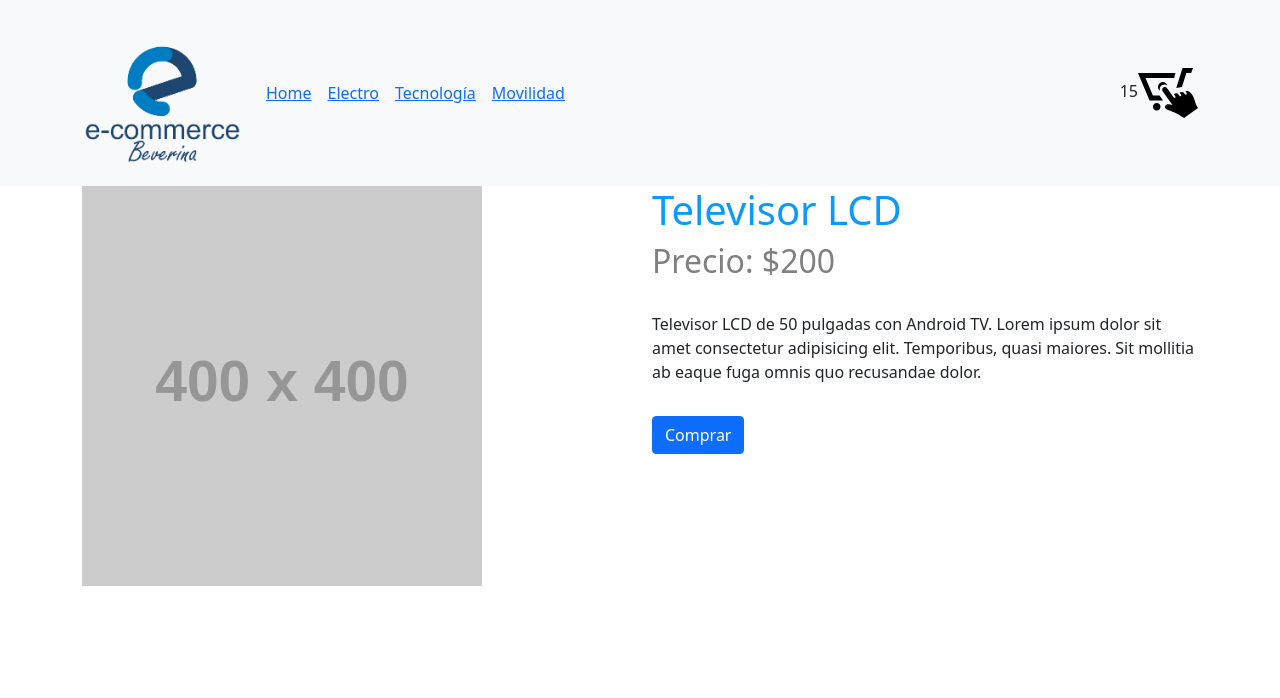
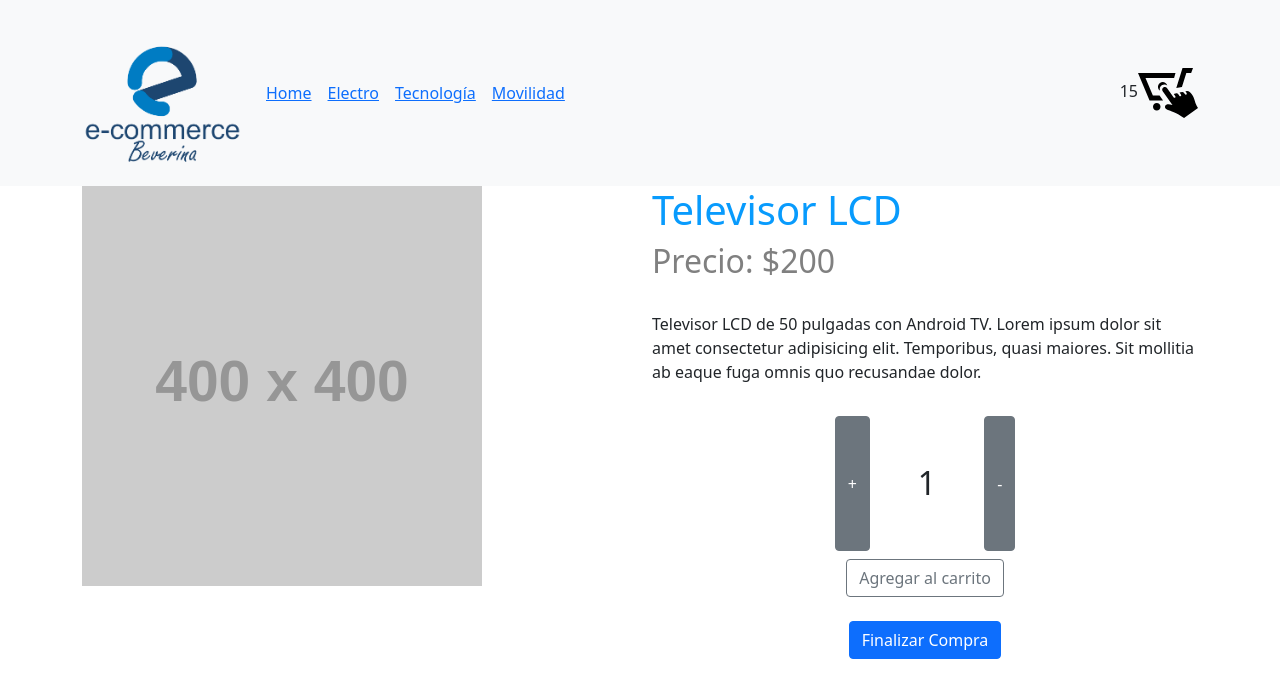
Before and after one commit to carlosbeverina/ecommerce-beverina, a React (Create React App) app: page /item/00001 in a window 1280 px wide. Shown: the top 698 px of the page. Built offline with nearby package versions, Linux system fonts and the light colour scheme.

Commit message:
8va entrega: se incluye el itemCount en el ItemDetail con la logica requerida.

```diff
--- /dev/null
+++ b/src/components/Cart.jsx
@@ -0,0 +1,5 @@
+import React from "react";
+
+export default function cart() {
+  return <div style={{ textAlign: 'center', fontSize: '2rem'}}>Proximamente Carrito</div>;
+}
--- a/src/components/Item.jsx
+++ b/src/components/Item.jsx
@@ -13,7 +13,7 @@ export default function Item({ producto }) {
             <Card.Text>${producto.price}</Card.Text>
           </Card.Body>
           <Card.Footer>
-            <Link to={'item/'+ producto.id}>Detalle</Link>
+            <Link to={'../item/'+ producto.id}>Detalle</Link>
           </Card.Footer>
         </Card>
       </Col>
--- a/src/components/ItemCount.jsx
+++ b/src/components/ItemCount.jsx
@@ -2,7 +2,7 @@ import React from "react";
 import { useState } from "react";
 import { Button, Col, Container, Row, Stack } from "react-bootstrap";
 
-function ItemCount({ initial, stock, onAdd }) {
+export default function ItemCount({ initial, stock, onAdd, prodId }) {
   const [count, setCount] = useState(initial);
 
   const agregar = () => {
@@ -32,13 +32,13 @@ function ItemCount({ initial, stock, onAdd }) {
           <Col className="d-flex justify-content-center ">
               <Button variant= "secondary" className="" onClick={agregar}>+</Button>
               <h2 className="contador m-5">{count}</h2>
-              <Button variant= "secondary" onClick={sacar}>-</Button>
+              <Button variant="secondary" onClick={sacar}>-</Button>
           </Col>
           </Row>
           <Row>
           <Col className="d-flex justify-content-center mt-2">
             <div>
-              <Button variant="outline-secondary" onClick={() => {onAdd(count); reset()}}>Comprar</Button>
+              <Button variant="outline-secondary" onClick={() => {onAdd(count, prodId); reset()}}>Agregar al carrito</Button>
             </div>
           </Col>
         </Row>
@@ -46,5 +46,3 @@ function ItemCount({ initial, stock, onAdd }) {
     </>
   );
 }
-
-export default ItemCount;
--- a/src/components/ItemDetail/ItemDetail.jsx
+++ b/src/components/ItemDetail/ItemDetail.jsx
@@ -1,24 +1,51 @@
 import React from "react";
+import { useState } from "react";
 import { Container, Row, Col, Card, Button } from "react-bootstrap";
 import Image from "react-bootstrap/Image";
+import { Link } from "react-router-dom";
+import ItemCount from "../ItemCount";
 import "./ItemDetail.css";
 
-export default function ItemDetail({ producto }) {
+export default function ItemDetail({ producto, loading }) {
+  const [visItemCount, setVisItemCount] = useState(true);
+  const [cant, setCant] = useState();
+
+  const onAdd = (count, prodId) => {
+    alert(`Agregaste ${count} del id: ${prodId} al carrito`);
+    setCant(cant + count);
+    setVisItemCount(false);
+  };
+
   return (
     <>
+      {!loading && (
         <Container>
           <Row className="d-flex flex-row">
             <Col>
               <Image src={producto.pictureUrl} />
             </Col>
-          <Col>
+            <Col className="d-flex flex-column">
               <h1 className="titulo">{producto.title}</h1>
               <h2 className="precio">Precio: ${producto.price}</h2>
               <p className="descripcion">{producto.description}</p>
-            <Button variant="primary">Comprar</Button>
+              {visItemCount && (
+                <ItemCount
+                  initial={1}
+                  stock={producto.stock}
+                  onAdd={onAdd}
+                  prodId={producto.id}
+                />
+              )}
+
+              <Link className="align-self-center mt-4" to={"../cart"}>
+                <Button variant="primary" onClick={() => {}}>
+                  Finalizar Compra
+                </Button>
+              </Link>
             </Col>
           </Row>
         </Container>
+      )}
     </>
   );
 }
--- a/src/components/ItemDetailContainer.jsx
+++ b/src/components/ItemDetailContainer.jsx
@@ -1,40 +1,46 @@
 import React, { useEffect, useState } from 'react'
+import { Col, Container, Row, Spinner } from 'react-bootstrap';
 import { useParams } from 'react-router-dom';
 import ItemDetail from './ItemDetail/ItemDetail';
 
 
 export default function ItemDetailContainer({greeting}) {
  const lorem = 'Lorem ipsum dolor sit amet consectetur adipisicing elit. Temporibus, quasi maiores. Sit mollitia ab eaque fuga omnis quo recusandae dolor.';
+ const [loading, setLoading] = useState(true);
  const [producto, setProducto] = useState([]);
  const id = useParams();
   useEffect(() => {
+    setProducto([]);
+    setLoading(true);
     const getItem = new Promise((res, rej) => {
       setTimeout(() => {
         res([
-          { id: '00001', title: "Televisor LCD", category:'electro', description:`Televisor LCD de 50 pulgadas con Android TV. ${lorem}`, price: 200, pictureUrl: "https://via.placeholder.com/400" },
-          { id: '00002', title: "Tablet Xiaomi", category:'tecnologia', description:`Tablet Xiaomi de 10 pulgadas con Android 12. ${lorem}`, price: 100, pictureUrl: "https://via.placeholder.com/400" },
-          { id: '00003', title: "Celular Pixel", category:'electro', description:`Celular Google Pixel 5. ${lorem}`, price: 150, pictureUrl: "https://via.placeholder.com/400" },
-          { id: '00004', title: "Licuadora", category:'electro', description:`Licuadora de 5 velocidades y 2 litros de capacidad. ${lorem}`, price: 50, pictureUrl: "https://via.placeholder.com/400" },
-          { id: '00005', title: "Monopatin", category:'movilidad', description:`Monopatin electrico con 100 km de autonomia. ${lorem}`, price: 30, pictureUrl: "https://via.placeholder.com/400" },
-          { id: '00007', title: "Proyector", category:'tecnologia', description:`Proyector Laser Samsung ultima generación. ${lorem}`, price: 600, pictureUrl: "https://via.placeholder.com/400" },
-          { id: '00008', title: "Cafetera Nesspresso", category:'electro', description:`Cafetera Nesspresso apta para cartuchos. ${lorem}`, price:100 , pictureUrl: "https://via.placeholder.com/400" },
-          { id: '00009', title: "Laptop Lenovo E14", category:'tecnologia', description:`Laptop Lenovo E14 2nd gen de 15.6 pulgadas. ${lorem}`, price: 500 , pictureUrl: "https://via.placeholder.com/400" },
-          { id: '00010', title: "Segway Urbano", category:'movilidad', description:`Segway para movilidad urbana. ${lorem}`, price: 400 , pictureUrl: "https://via.placeholder.com/400" },
-          { id: '00011', title: "Heladera GAFA", category:'electro', description:`Heladera de 200L de capacidad con Freezer. ${lorem}`, price: 300 , pictureUrl: "https://via.placeholder.com/400" },
-          { id: '00012', title: "Tostadora B&D", category:'electro', description:`Tostadora Black and Decker de 4 panes. ${lorem}`, price: 50, pictureUrl: "https://via.placeholder.com/400" },
-          { id: '00013', title: "Headphones Wireless", category:'tecnologia', description:`Auriculares sin cable bluetooth. ${lorem}`, price: 30, pictureUrl: "https://via.placeholder.com/400" },
-        ].filter(item => item.id == id.id));
+          { id: '00001', title: "Televisor LCD", category:'electro', description:`Televisor LCD de 50 pulgadas con Android TV. ${lorem}`, price: 200, pictureUrl: "https://via.placeholder.com/400", stock: 10 },
+          { id: '00002', title: "Tablet Xiaomi", category:'tecnologia', description:`Tablet Xiaomi de 10 pulgadas con Android 12. ${lorem}`, price: 100, pictureUrl: "https://via.placeholder.com/400", stock: 10 },
+          { id: '00003', title: "Celular Pixel", category:'electro', description:`Celular Google Pixel 5. ${lorem}`, price: 150, pictureUrl: "https://via.placeholder.com/400", stock: 10 },
+          { id: '00004', title: "Licuadora", category:'electro', description:`Licuadora de 5 velocidades y 2 litros de capacidad. ${lorem}`, price: 50, pictureUrl: "https://via.placeholder.com/400", stock: 10 },
+          { id: '00005', title: "Monopatin", category:'movilidad', description:`Monopatin electrico con 100 km de autonomia. ${lorem}`, price: 30, pictureUrl: "https://via.placeholder.com/400", stock: 10 },
+          { id: '00007', title: "Proyector", category:'tecnologia', description:`Proyector Laser Samsung ultima generación. ${lorem}`, price: 600, pictureUrl: "https://via.placeholder.com/400", stock: 10 },
+          { id: '00008', title: "Cafetera Nesspresso", category:'electro', description:`Cafetera Nesspresso apta para cartuchos. ${lorem}`, price:100 , pictureUrl: "https://via.placeholder.com/400", stock: 10 },
+          { id: '00009', title: "Laptop Lenovo E14", category:'tecnologia', description:`Laptop Lenovo E14 2nd gen de 15.6 pulgadas. ${lorem}`, price: 500 , pictureUrl: "https://via.placeholder.com/400", stock: 10 },
+          { id: '00010', title: "Segway Urbano", category:'movilidad', description:`Segway para movilidad urbana. ${lorem}`, price: 400 , pictureUrl: "https://via.placeholder.com/400", stock: 10 },
+          { id: '00011', title: "Heladera GAFA", category:'electro', description:`Heladera de 200L de capacidad con Freezer. ${lorem}`, price: 300 , pictureUrl: "https://via.placeholder.com/400", stock: 10 },
+          { id: '00012', title: "Tostadora B&D", category:'electro', description:`Tostadora Black and Decker de 4 panes. ${lorem}`, price: 50, pictureUrl: "https://via.placeholder.com/400", stock: 10 },
+          { id: '00013', title: "Headphones Wireless", category:'tecnologia', description:`Auriculares sin cable bluetooth. ${lorem}`, price: 30, pictureUrl: "https://via.placeholder.com/400", stock: 10 },
+        ].find(item => item.id == id.id));
       }, 2000);
     });
     getItem
-      .then((res) => {setProducto(res[0]);})
+      .then((res) => {setProducto(res);})
       .catch((error) => {console.log(error);})
+      .finally(() => {setLoading(false)})
     }
   , [id])
 
   return (
     <>
-      <ItemDetail producto={producto} />
+      <div>{loading && <Container><Row><Col className= "d-flex justify-content-center"><Spinner animation="grow" /></Col></Row></Container>}</div>
+      {producto != [] ? <ItemDetail producto={producto} loading={loading} /> : ""}
     </>
   )
 }
--- a/src/components/ItemListContainer/ItemListContainer.jsx
+++ b/src/components/ItemListContainer/ItemListContainer.jsx
@@ -1,15 +1,19 @@
 import React, { useEffect, useState } from 'react'
+import { Col, Container, Row, Spinner } from 'react-bootstrap';
 import { useParams } from 'react-router-dom';
 import ItemList from '../ItemList';
 import './ItemListContainer.css'
 
-export default function ItemListContainer({greeting}) {
- const [resultados, setResultados] = useState([]);
+export default function ItemListContainer() {
+  const [loading, setLoading] = useState(true);
+  const [resultados, setResultados] = useState([]);
  const lorem = 'Lorem ipsum dolor sit amet consectetur adipisicing elit. Temporibus, quasi maiores. Sit mollitia ab eaque fuga omnis quo recusandae dolor.';
  const cat = useParams();
 
 
  useEffect(() => {
+    setResultados([]);
+    setLoading(true);
     const llamada = new Promise((res, rej) => {
       setTimeout(() => {
         if (cat.cat == undefined) {
@@ -47,14 +51,14 @@ export default function ItemListContainer({greeting}) {
     llamada
       .then((res) => {setResultados(res);})
       .catch((error) => {console.log(error);})
+      .finally(() => {setLoading(false)})
     }
 
   , [cat])
   return (
     <>
-
-      <h1 className='greeting'>{greeting}</h1>
-        <ItemList productos={ resultados } />
+      <div>{loading && <Container><Row><Col className= "d-flex justify-content-center"><Spinner animation="grow" /></Col></Row></Container>}</div>
+        {resultados != [] && <ItemList productos={ resultados } />}
 
     </>
   )
```
Also changed, not shown: src/App.js (+3 -6 lines). Lines whose indentation alone changed are shown as unchanged.
